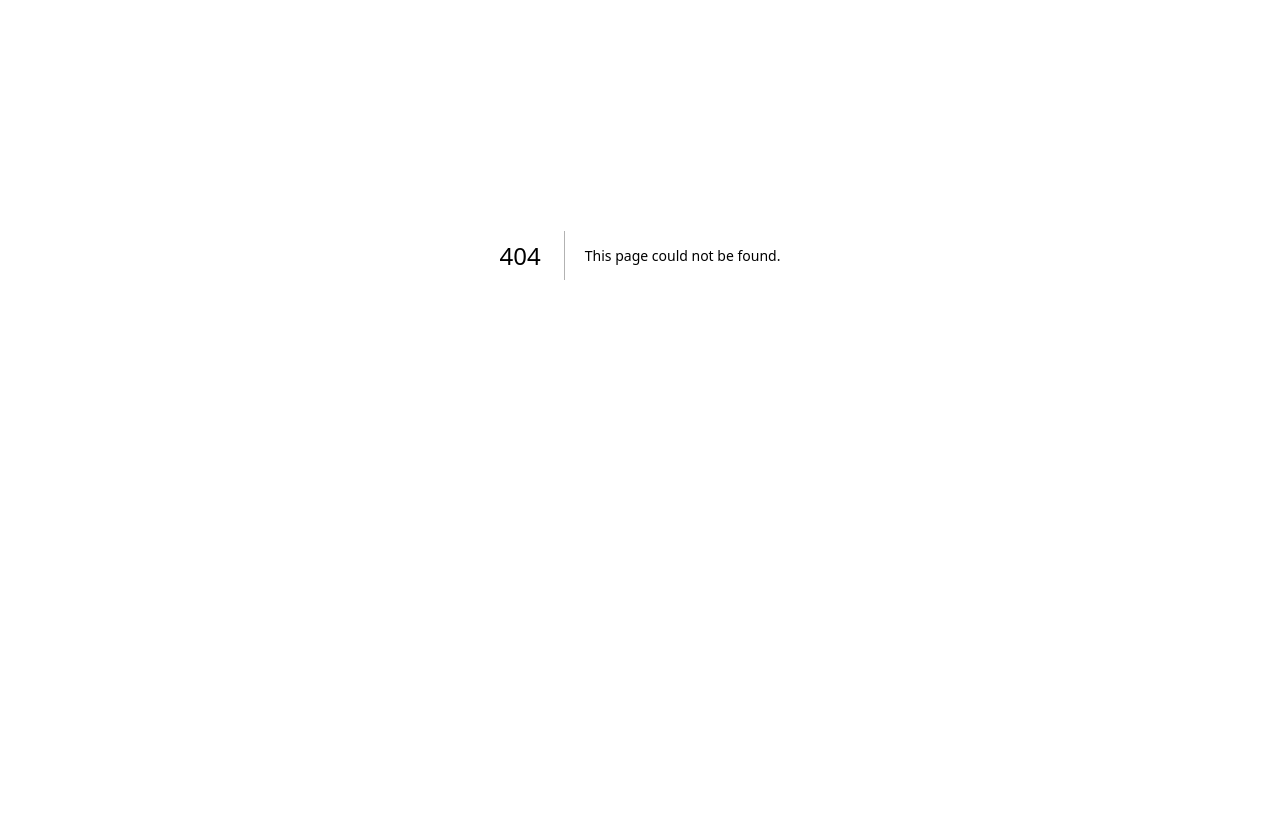
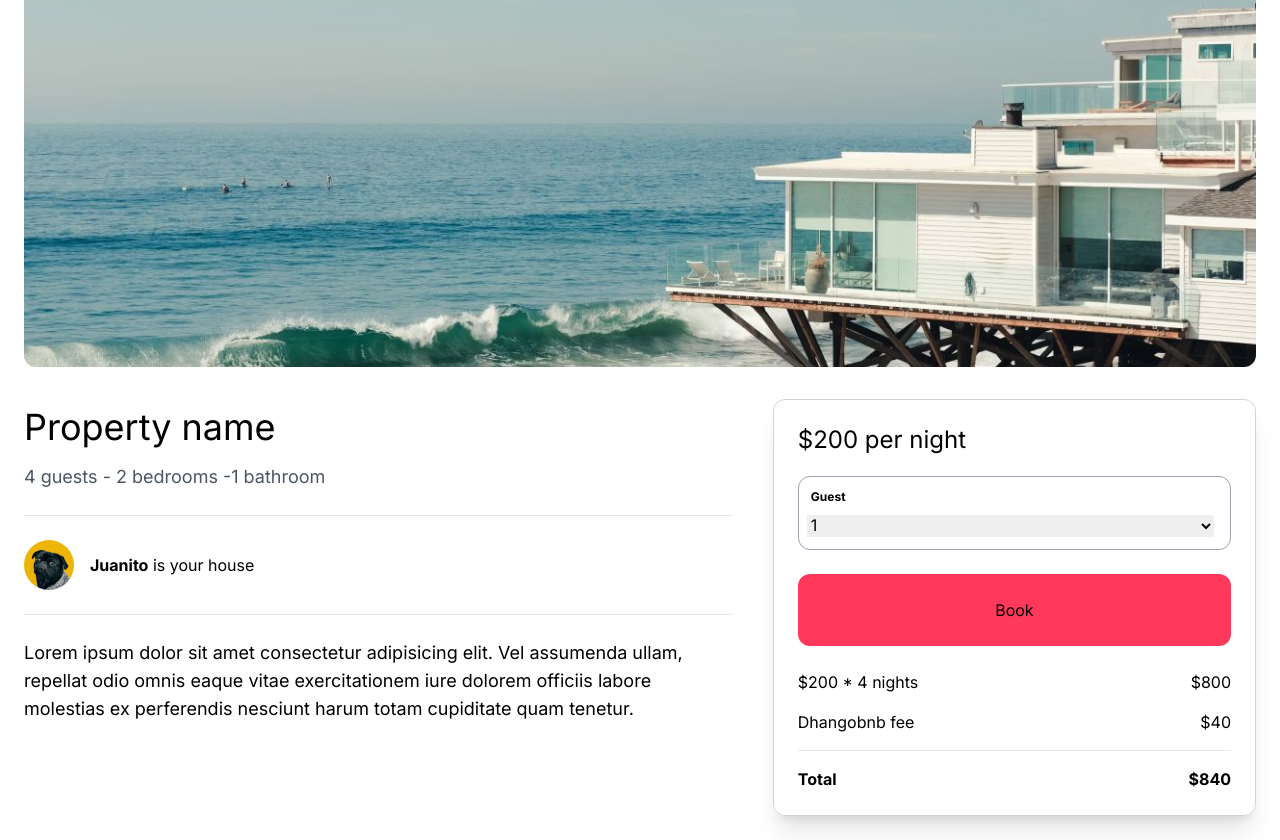
Before and after one commit to JesusGarciaShakur/DjangoBnb, a Next.js app: page /properties/1 in a window 1280 px wide. Before the commit this address had no page. Shown: the part 273-1113 px from the top of the page. Before the commit the page ends 928 px from the top, so only its background shows below. Built offline with nearby package versions, Linux system fonts and the light colour scheme.

Commit message:
Detail page for properties (static)

```diff
--- /dev/null
+++ b/app/components/properties/ReservationSidebar.tsx
@@ -0,0 +1,32 @@
+const ReservationSidebar = () => {
+    return (
+        <aside className="mt-4 p-6 col-span-2 rounded-xl border border-gray-300 shadow-xl">
+            <h2 className="mb-5 text-2xl">$200 per night</h2>
+            <div className="mb-6 p-3 border border-gray-400 rounded-xl">
+                <label className="mb-2 block font-bold text-xs">Guest</label>
+            <select className="w-full -ml-1 text-xm">
+                <option value="">1</option>
+                <option value="">2</option>
+                <option value="">3</option>
+                <option value="">4</option>
+                <option value="">5</option>
+            </select>
+            </div>
+            <div className="w-full mb-6 py-6 text-center bg-airbnb hover:bg-airbnb-dark rounded-xl">Book</div>
+            <div className="mb-4 flex justify-between align-center">
+                <p>$200 * 4 nights</p>
+                <p>$800</p>
+            </div>
+            <div className="mb-4 flex justify-between align-center">
+                <p>Dhangobnb fee</p>
+                <p>$40</p>
+            </div>
+            <hr />
+            <div className="mt-4 flex justify-between align-center font-bold">
+                <p>Total</p>
+                <p>$840</p>
+            </div>
+        </aside>
+    );
+};
+export default ReservationSidebar;
--- /dev/null
+++ b/app/properties/[id]/page.tsx
@@ -0,0 +1,46 @@
+import ReservationSidebar from "@/app/components/properties/ReservationSidebar";
+import Image from "next/image";
+
+const PropertyDetailPage = () => {
+    return (
+        <main className="max-w-[1500px] mx-auto px-6 pb-6">
+            <div className="w-full h-[64vh] mb-4 overflow-hidden rounded-xl relative">
+                <Image
+                    fill
+                    src='/beach_1.jpg'
+                    className="object-cover w-full h-full"
+                    alt="Beach house"
+                />
+            </div>
+            <div className="grid grid-cols-1 md:grid-cols-5 gap-4">
+                <div className="py-6 pr-6 col-span-3">
+                    <h1 className="mb-4 text-4xl">Property name</h1>
+                        <span className="mb-6 block text-lg text-gray-600">
+                            4 guests -  2 bedrooms -1 bathroom
+                        </span>
+                    <hr />
+                    <div className="py-6 flex items-center space-x-4">
+                        <Image
+                        src='/profile_pic_1.jpg'
+                        width={50}
+                        height={50}
+                        className="rounded-full"
+                        alt="The user name"
+                        />
+                        <p><strong>Juanito</strong> is your house</p>
+                    </div>
+                    <hr />
+                    <p className="mt-6 text-lg">
+                        Lorem ipsum dolor sit amet consectetur adipisicing elit.
+                        Vel assumenda ullam, repellat odio omnis eaque vitae
+                        exercitationem iure dolorem officiis labore molestias
+                        ex perferendis nesciunt harum totam cupiditate
+                        quam tenetur.
+                    </p>
+                </div>
+                <ReservationSidebar/>
+            </div>
+        </main>
+    )
+}
+export default PropertyDetailPage;
```
Also changed, not shown: public/profile_pic_1.jpg (added).
